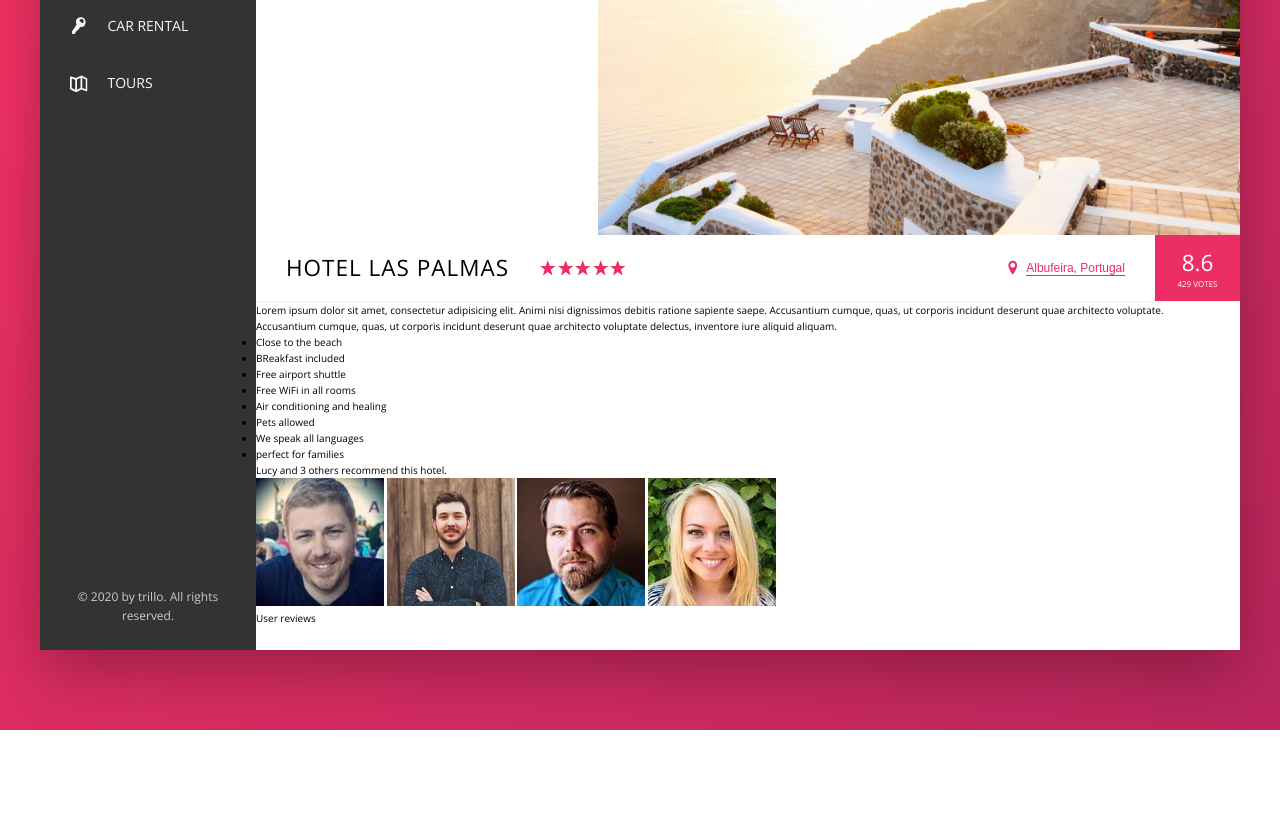
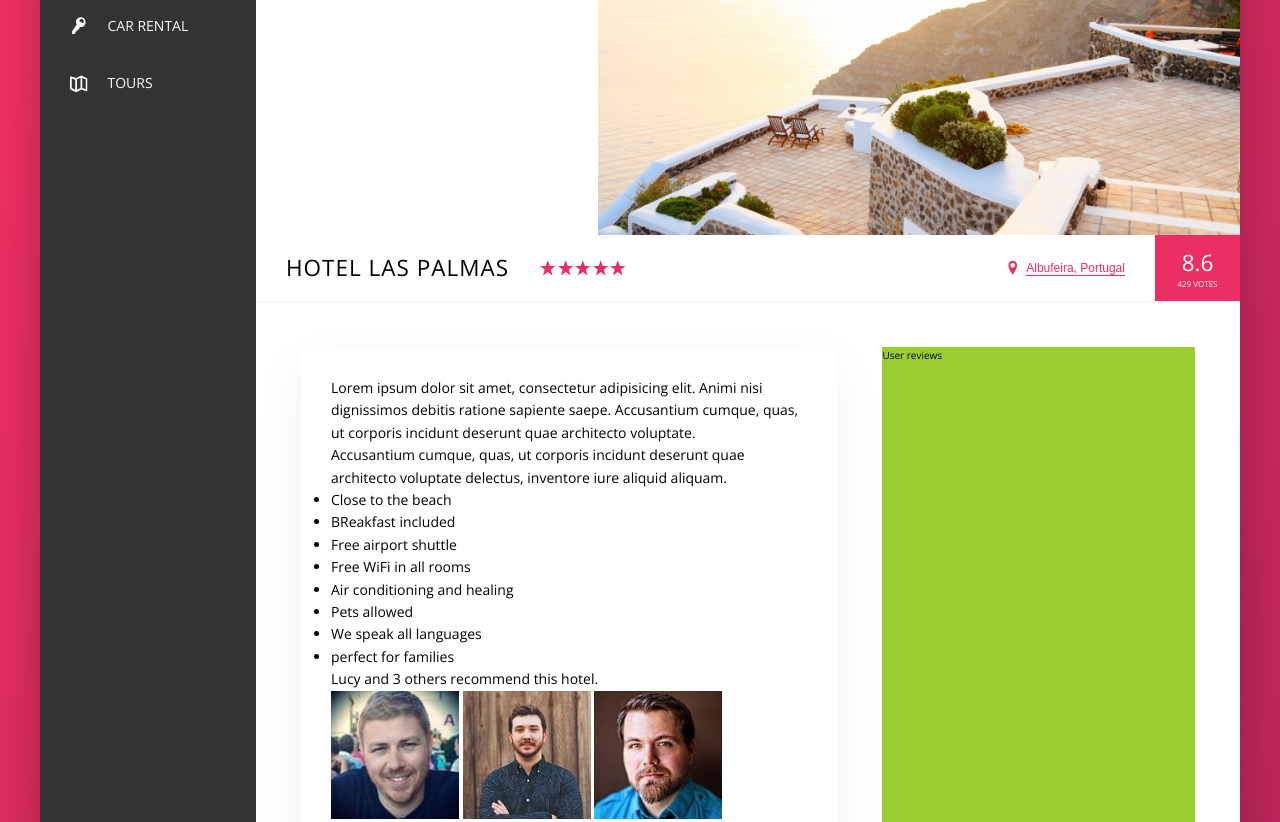
Before and after one commit to darkside550/Trillo, a website: page index.html in a window 1280 px wide. Shown: the part 300-1122 px from the top of the page. Before the commit the page ends 1030 px from the top, so only its background shows below. Drawn offline with nearby package versions, Linux system fonts and the light colour scheme.

Commit message:
Worked on hotel detail layout

```diff
--- a/sass/_layout.scss
+++ b/sass/_layout.scss
@@ -12,7 +12,7 @@
     font-size: 1.4rem;
     height: 7rem;
     background-color: #fff;
-    border-bottom: 1px solid var(--color-grey-light-2);
+    border-bottom: var(--line);
 
     display: flex;
     justify-content: space-between; // Content gets evnly spaced from each other
@@ -36,7 +36,26 @@
 .hotel-view{
     background-color: #fff;
 
-    height: 80rem;
-
     flex: 1;
 }
+
+.detail{
+    display: flex;
+    padding: 4.5rem;
+    background-color: var(--line);
+
+}
+
+.description{
+    font-size: 1.4rem;
+    background-color: #fff;
+    box-shadow: var(--shadow-light);
+    padding: 3rem;
+    flex: 0 0 60%;
+    margin-right: 4.5rem;
+}
+
+.user-reviews{
+    background-color: yellowgreen;
+    flex: 1;
+}
```
Also changed, not shown: css/style.css.
